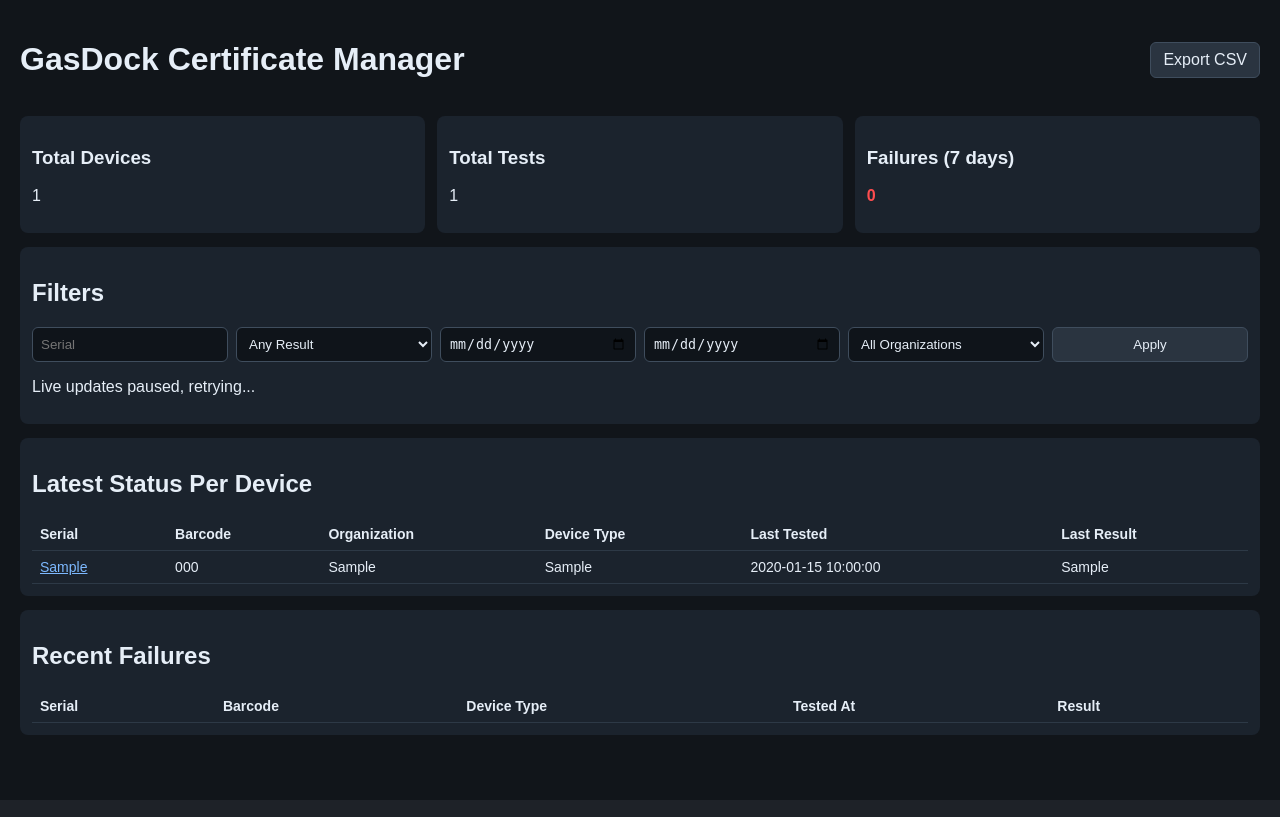
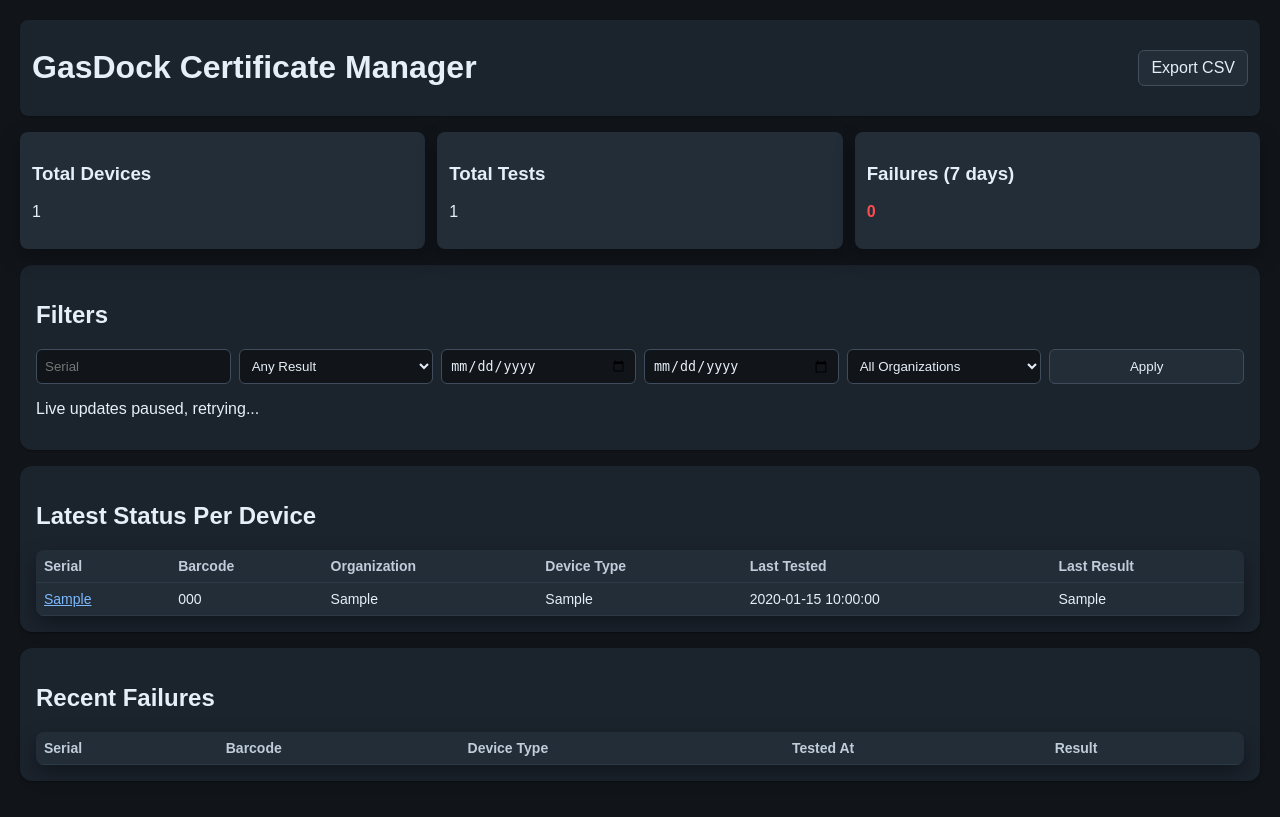
Before and after one commit to TheRealBasic/curly-couscous, a FastAPI app: page / in a window 1280 px wide. Run offline with FastAPI, Linux system fonts and the light colour scheme; tables that the repository leaves empty hold one stand-in row (values such as "Sample post"); data that the repository does not hold is empty.

Commit message:
Add semantic design tokens and apply them to dashboard UI

```diff
--- a/static/styles.css
+++ b/static/styles.css
@@ -1,24 +1,157 @@
 :root {
-  --bg: #11151a;
-  --panel: #1b232d;
-  --text: #e6eef7;
-  --muted: #96a2b1;
+  /* Semantic surfaces */
+  --surface-1: #11151a;
+  --surface-2: #1b232d;
+  --surface-elevated: #222d38;
+
+  /* Text tiers */
+  --text-primary: #e6eef7;
+  --text-secondary: #c0ccd9;
+  --text-muted: #96a2b1;
+
+  /* Spacing scale */
+  --space-1: 4px;
+  --space-2: 8px;
+  --space-3: 12px;
+  --space-4: 16px;
+  --space-5: 20px;
+  --space-6: 24px;
+  --space-7: 32px;
+  --space-8: 40px;
+
+  /* Radius + shadow */
+  --radius-sm: 6px;
+  --radius-md: 8px;
+  --radius-lg: 12px;
+  --shadow-1: 0 1px 2px rgba(0, 0, 0, 0.35);
+  --shadow-2: 0 8px 20px rgba(0, 0, 0, 0.35);
+
+  /* Existing status + accent colors */
   --pass: #2ecc71;
   --fail: #ff4d4f;
   --unknown: #f1c40f;
+  --border-subtle: #2d3946;
+  --border-strong: #3f4d5d;
+  --accent-link: #7db9ff;
 }
-body { background: var(--bg); color: var(--text); font-family: Arial, sans-serif; margin: 0; padding: 20px; }
-header { display: flex; justify-content: space-between; align-items: center; margin-bottom: 16px; }
-.button, button { background: #2a3440; color: var(--text); border: 1px solid #3f4d5d; padding: 8px 12px; text-decoration: none; border-radius: 6px; }
-.cards { display: grid; grid-template-columns: repeat(auto-fit, minmax(180px, 1fr)); gap: 12px; margin-bottom: 14px; }
-.card { background: var(--panel); border-radius: 8px; padding: 12px; }
-.card.danger p { color: var(--fail); font-weight: bold; }
-.panel { background: var(--panel); border-radius: 8px; padding: 12px; margin-bottom: 14px; }
-.filters { display: grid; grid-template-columns: repeat(auto-fit, minmax(140px, 1fr)); gap: 8px; }
-input, select { background: #0f141a; color: var(--text); border: 1px solid #3f4d5d; border-radius: 6px; padding: 8px; }
-table { width: 100%; border-collapse: collapse; margin-top: 8px; font-size: 14px; }
-th, td { border-bottom: 1px solid #2d3946; padding: 8px; text-align: left; }
-.pass { color: var(--pass); font-weight: bold; }
-.fail { color: var(--fail); font-weight: bold; }
-.unknown { color: var(--unknown); font-weight: bold; }
-a { color: #7db9ff; }
+
+body {
+  background: var(--surface-1);
+  color: var(--text-primary);
+  font-family: Arial, sans-serif;
+  margin: 0;
+  padding: var(--space-5);
+}
+
+header {
+  display: flex;
+  justify-content: space-between;
+  align-items: center;
+  margin-bottom: var(--space-4);
+  padding: var(--space-2) var(--space-3);
+  background: var(--surface-2);
+  border-radius: var(--radius-md);
+  box-shadow: var(--shadow-1);
+}
+
+.button,
+button {
+  background: var(--surface-elevated);
+  color: var(--text-primary);
+  border: 1px solid var(--border-strong);
+  padding: var(--space-2) var(--space-3);
+  text-decoration: none;
+  border-radius: var(--radius-sm);
+}
+
+.cards {
+  display: grid;
+  grid-template-columns: repeat(auto-fit, minmax(180px, 1fr));
+  gap: var(--space-3);
+  margin-bottom: var(--space-4);
+}
+
+.card {
+  background: var(--surface-elevated);
+  border-radius: var(--radius-md);
+  padding: var(--space-3);
+  box-shadow: var(--shadow-2);
+}
+
+.card.danger p {
+  color: var(--fail);
+  font-weight: bold;
+}
+
+.panel {
+  background: var(--surface-2);
+  border-radius: var(--radius-lg);
+  padding: var(--space-4);
+  margin-bottom: var(--space-4);
+  box-shadow: var(--shadow-1);
+}
+
+.filters {
+  display: grid;
+  grid-template-columns: repeat(auto-fit, minmax(140px, 1fr));
+  gap: var(--space-2);
+}
+
+input,
+select {
+  background: var(--surface-1);
+  color: var(--text-primary);
+  border: 1px solid var(--border-strong);
+  border-radius: var(--radius-sm);
+  padding: var(--space-2);
+}
+
+table {
+  width: 100%;
+  border-collapse: collapse;
+  margin-top: var(--space-2);
+  font-size: 14px;
+  background: var(--surface-elevated);
+  border-radius: var(--radius-md);
+  overflow: hidden;
+  box-shadow: var(--shadow-2);
+}
+
+th,
+td {
+  border-bottom: 1px solid var(--border-subtle);
+  padding: var(--space-2);
+  text-align: left;
+}
+
+th {
+  color: var(--text-secondary);
+}
+
+td {
+  color: var(--text-primary);
+}
+
+.pass {
+  color: var(--pass);
+  font-weight: bold;
+}
+
+.fail {
+  color: var(--fail);
+  font-weight: bold;
+}
+
+.unknown {
+  color: var(--unknown);
+  font-weight: bold;
+}
+
+a {
+  color: var(--accent-link);
+}
+
+small,
+.muted {
+  color: var(--text-muted);
+}
```
